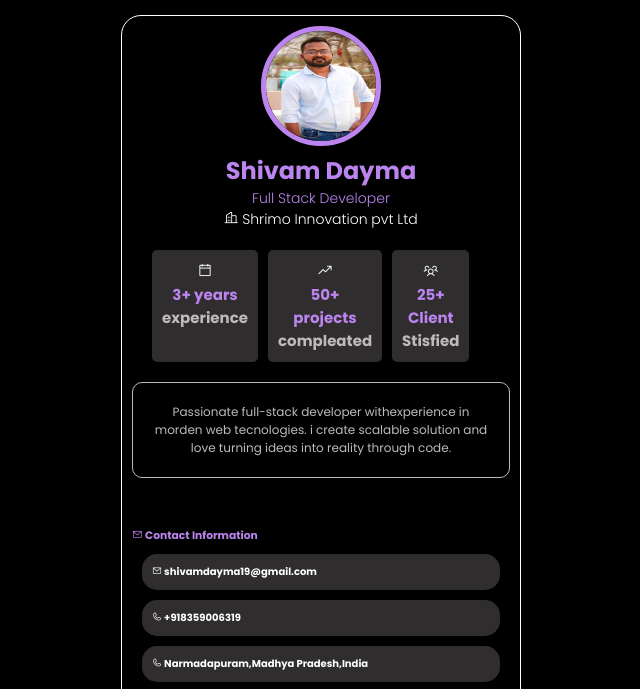
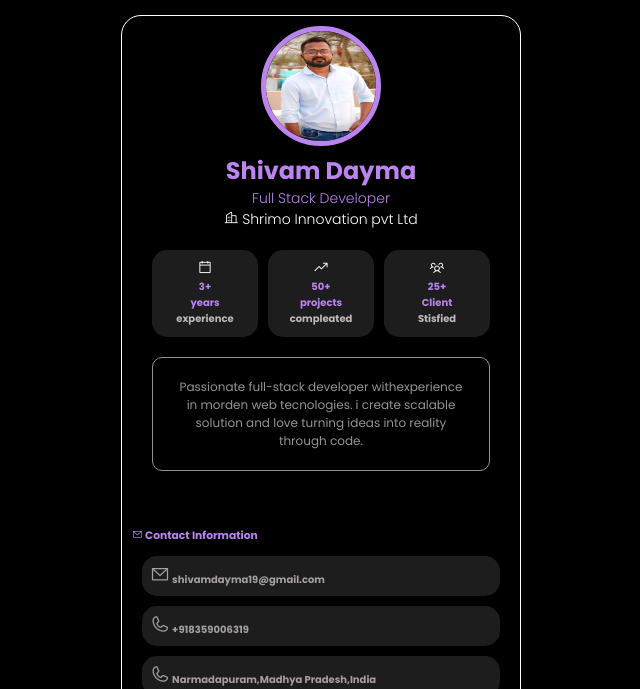
Before and after one commit to shivamdayma19/my-profile-digital-card, a plain HTML site: page mydigitingcard/index.html in a window 1280 px wide. Shown: the top 689 px of the page, without its empty margins (319-959 px from the left). Drawn offline with nearby package versions, Linux system fonts and the light colour scheme.

Commit message:
my digital profile

```diff
--- a/mydigitingcard/css/style.css
+++ b/mydigitingcard/css/style.css
@@ -60,6 +60,7 @@
 
 .experience{
     display: flex;
+    justify-content: center;
     gap: 10px;
     padding: 20px;
     font-size: 15px;
@@ -68,15 +69,18 @@
 }
 
 .experience-info{
-    border-radius: 5px;
+    width: 100%;
+    border-radius: 15px;
     padding: 10px;
     text-align: center;
-    background-color: #2f2d2d;
+    background-color: #1e1d1d;
+    font-size: 10px;
 
 }
 
 .experience i {
     color: #fff;
+    font-size: 15px;
 }
 
 .experience-info span{
@@ -85,32 +89,37 @@
 
 .about-me{
     border: 1px solid;
-    color:  #bfbaba;
+    color:  #969393;
     text-align: center;
     padding: 20px;
     font-size: 12px;
     font-weight: 400;
     border-radius: 10px;
+    margin: 0 20px;
 }
 
-.contact-info{
+.contact-info {
+    display: inline-block;
+    justify-content: center;
+text-align: center;}
+
+
+
+
+
+.contact-type{
+    color: #a59f9f;
+    font-weight: bold;
+    font-size: 10px;
+    background-color: #1e1d1d;
+    border-radius: 15px;
+    padding: 8px;
+    margin: 10px;
+
+}
+
+.contact-type .ph {
+    font-size: 20px;
 
 
 }
-
-.contact-type{
-    color: #fff;
-    font-weight: bold;
-    font-size: 10px;
-    background-color: #2f2d2d;
-    border-radius: 15px;
-    padding: 10px;
-    display: block;
-    margin: 10px;
-    gap: 10px;
-
-}
-
-.contact-type i .ph{
-    font-size: 40px;
-}
--- a/mydigitingcard/index.html
+++ b/mydigitingcard/index.html
@@ -30,7 +30,7 @@
                   <h5 class="company-name"><i class="ph ph-buildings"></i> Shrimo Innovation pvt Ltd</h5>
 
                   <div class="experience">
-                       <div class="experience-info"><i class="ph ph-calendar-blank"></i> <br>3+ years <br><span class="lower-font">experience</span></div>
+                       <div class="experience-info"><i class="ph ph-calendar-blank"></i> <br>3+ <br>years <br><span class="lower-font">experience</span></div>
                        <div class="experience-info"><i class="ph ph-trend-up"></i><br> 50+ <br>projects <br> <span class="lower-font"> compleated</span></div>
                        <div class="experience-info"><i class="ph ph-users-three"></i><br> 25+ <br>Client <br> <span class="lower-font">Stisfied</span></div>
 
@@ -46,7 +46,7 @@
             <div class="contact-type"><i class="ph ph-phone"></i> +918359006319</div>
             <div class="contact-type"><i class="ph ph-phone"></i> Narmadapuram,Madhya Pradesh,India</div>
 
-        <div><h6 class="connect-withme"><i class="ph ph-globe-simple"></i> Connect With Me</h6>
+        <div><h6 class="contact-info"><i class="ph ph-globe-simple"></i> Connect With Me</h6>
 
             <div class="contact-type"><i class="ph ph-linkedin-logo"></i>  Linkedin Profile</div>
             <div class="contact-type"><i class="ph ph-github-logo"></i> GitHub Portfolio</div>
```
